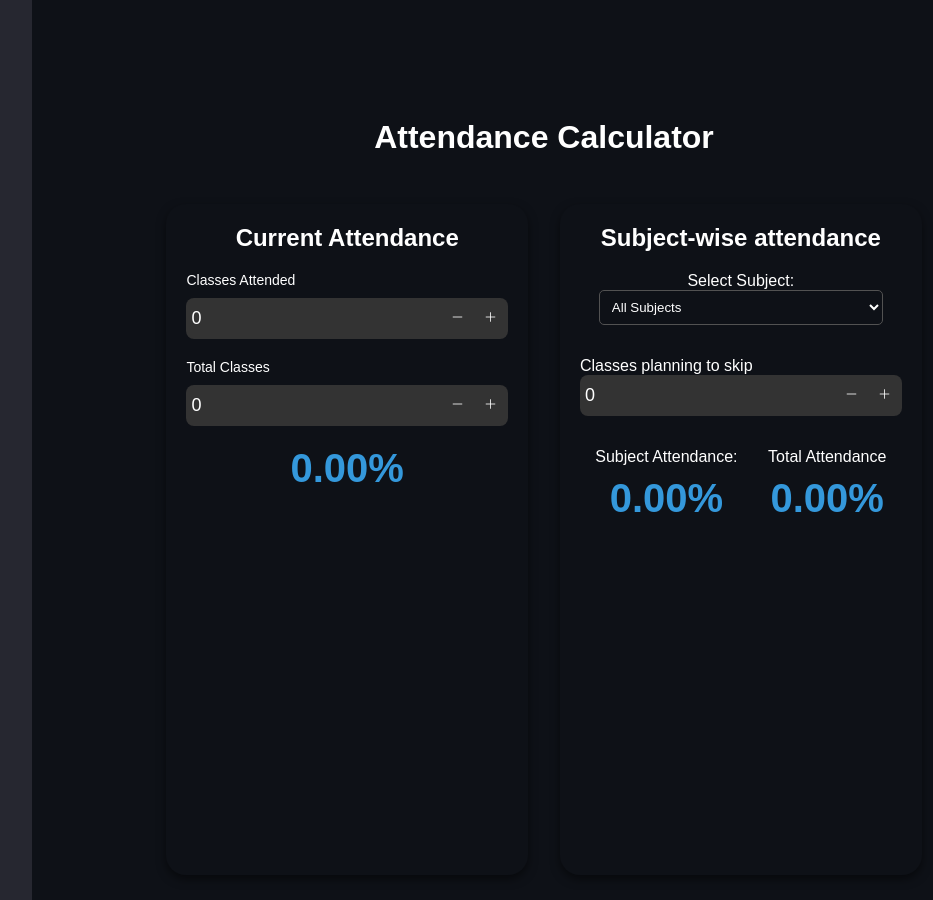
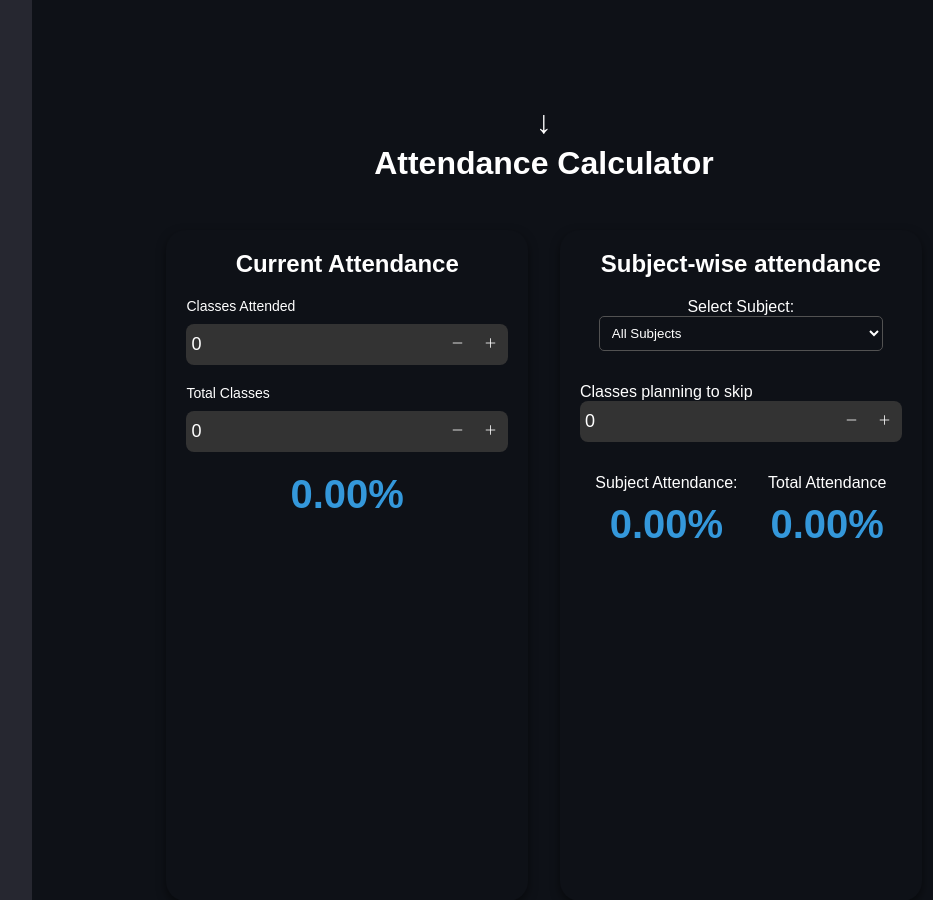
Before and after one commit to AdapalaBhargavaKrishna/Attendance-Calculator, a Flask app: page / in a window 1280 px wide. Shown: the part 743-1643 px from the top of the page, without its empty margins (224-1157 px from the left). Run offline with Flask 3, Linux system fonts and the light colour scheme.

Commit message:
Attendance Calculator

```diff
--- a/static/style.css
+++ b/static/style.css
@@ -86,11 +86,7 @@ body {
 
 .cbit-timetable {
     display: flex;
-}
-
-.attendance-portal>h1 {
-    margin: 1rem;
-    margin-top: 8rem;
+    margin-bottom: 6.5rem;
 }
 
 .attendance {
@@ -166,6 +162,31 @@ body {
 
 .subject-attendance table td {
     vertical-align: top;
+}
+
+/* <-----------------Attendance-portal-----------------> */
+
+.arrow-down span {
+    margin-bottom: 0.5rem;
+    display: inline-block;
+    font-size: 2rem;
+    color: white;
+    animation: smoothFloat 1.5s ease-in-out infinite;
+}
+
+@keyframes smoothFloat {
+    0%, 100% {
+        transform: translateY(0);
+    }
+    50% {
+        transform: translateY(10px);
+    }
+}
+
+.attendance-portal>h1 {
+    margin-top: 5px;
+    margin-bottom: 1rem;
+
 }
 
 /* <-----------------Attendance-calculator-----------------> */
@@ -483,3 +504,7 @@ input[type="range"]::-webkit-slider-runnable-track {
     height: 5px;
     border-radius: 5px;
 }
+
+@media (max-width: 768px) {
+
+}
--- a/templates/index.html
+++ b/templates/index.html
@@ -133,6 +133,9 @@
 
         </div>
       </div>
+      <div class="arrow-down">
+        <span>↓</span>
+      </div>
       <h1>Attendance Calculator</h1>
 
       <div class="Attendance-calculator">
```
